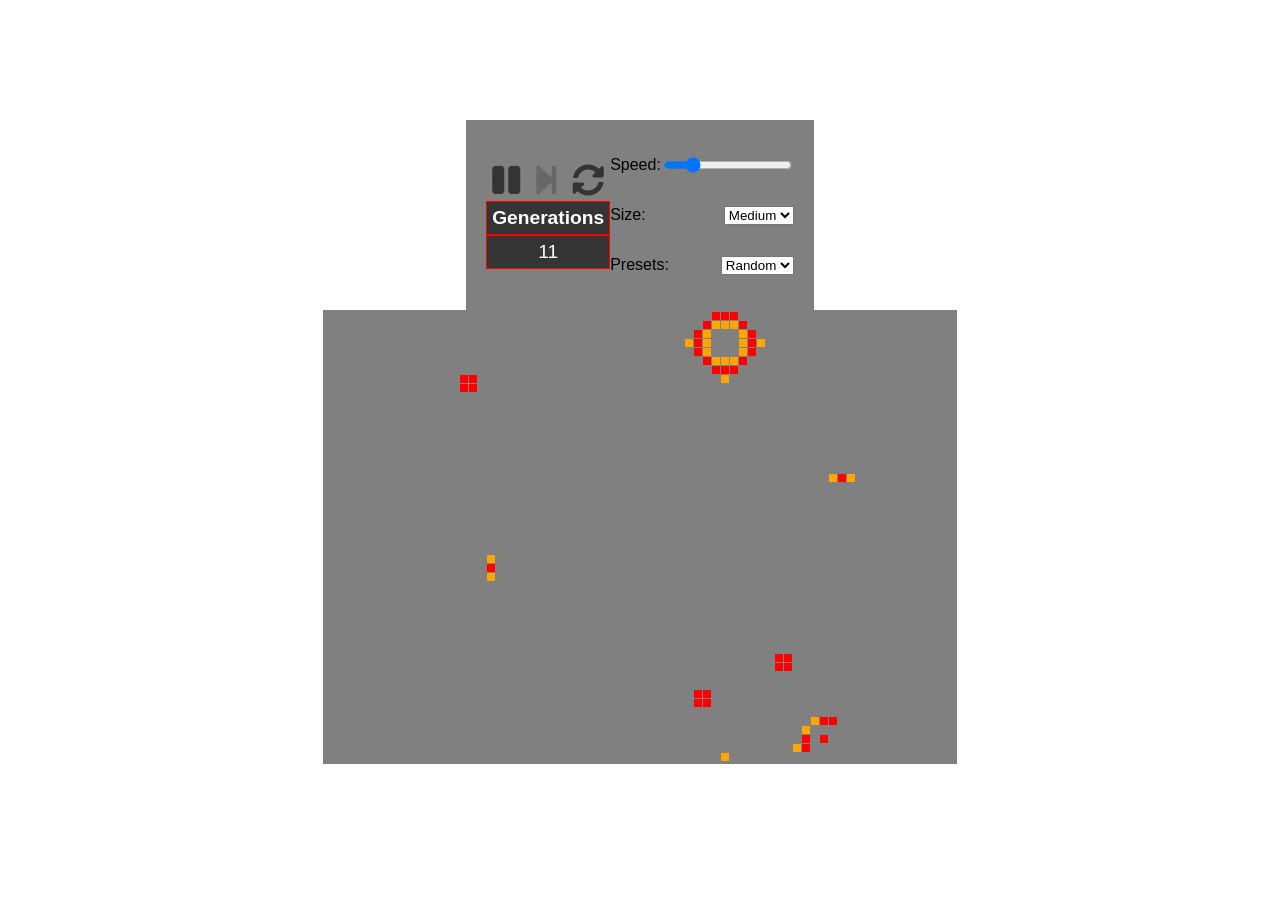
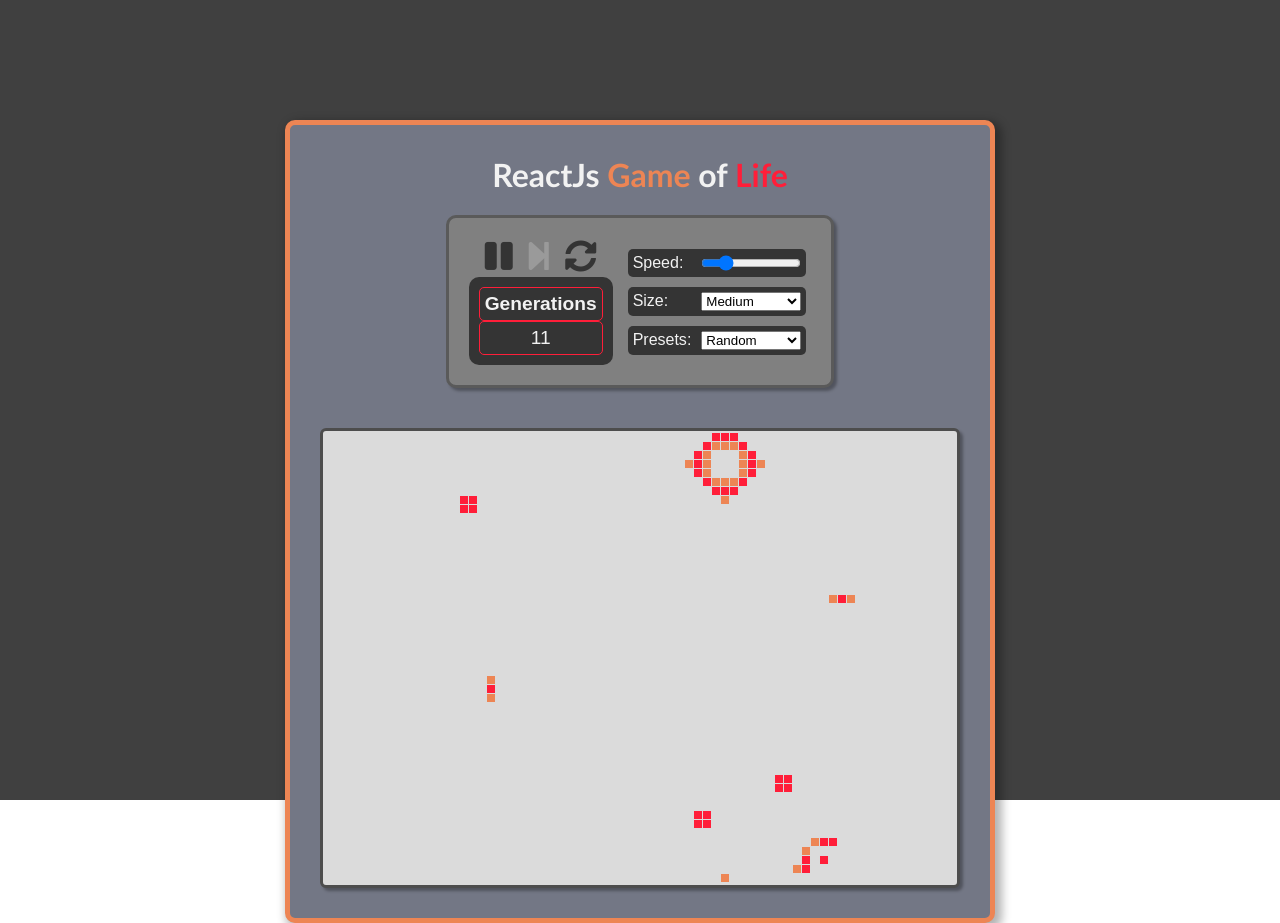
Before and after one commit to oliverdudman/react-game-of-life-fcc, a React app in the folder app/: page / in a window 1280 px wide. Before the commit the page ends 800 px from the top, so only its background shows below. Built offline with nearby package versions, Linux system fonts and the light colour scheme.

Commit message:
update and factor styling

```diff
--- a/app/src/App.css
+++ /dev/null
@@ -1,28 +0,0 @@
-.App {
-  text-align: center;
-}
-
-.App-logo {
-  animation: App-logo-spin infinite 20s linear;
-  height: 80px;
-}
-
-.App-header {
-  background-color: #222;
-  height: 150px;
-  padding: 20px;
-  color: white;
-}
-
-.App-title {
-  font-size: 1.5em;
-}
-
-.App-intro {
-  font-size: large;
-}
-
-@keyframes App-logo-spin {
-  from { transform: rotate(0deg); }
-  to { transform: rotate(360deg); }
-}
--- a/app/src/App.js
+++ b/app/src/App.js
@@ -1,7 +1,6 @@
 import React, { Component } from 'react';
 import Board from './board';
 
-import './App.css';
 import './scss/App.scss';
 
 
@@ -23,7 +22,7 @@
 function Dropdown(props) {
   return (
     <div>
-      <select onChange={props.handleChange} value={props.curValue}>
+      <select className="ctrls__item__input" onChange={props.handleChange} value={props.curValue}>
         {
           props.values.map((value) => {
             return <option key={value} value={value}>{value}</option>
@@ -37,7 +36,7 @@
 function Range(props) {
   return (
     <input
-      className="slider"
+      className="ctrls__item__input"
       type="range"
       min="0.5"
       max="5"
@@ -74,6 +73,7 @@
   } else if (props.type === "Slider") {
     control =
     <Range
+      className="ctrls__item__input"
       curValue={props.value}
       handleChange={props.eventHandler}
     />
@@ -88,7 +88,7 @@
 
   return (
     <div className="ctrls__item">
-      <p>{props.label}: </p>
+      <span>{props.label}: </span>
       {control}
     </div>
   )
@@ -302,6 +302,7 @@
   render() {
     return (
       <div className="container">
+        <h1>ReactJs <span className="life-orange">Game</span> of <span className="life-red">Life</span></h1>
         <div className="ctrls">
           <div className="ctrls__left">
             <StateButtons
--- a/app/src/board.js
+++ b/app/src/board.js
@@ -34,7 +34,7 @@
   drawSquare(i, j, ctx, cellValue) {
     let positionX = i * (this.cellTotal);
     let positionY = j * (this.cellTotal);
-    let cellColor = cellValue === 1 ? "orange" : "red";
+    let cellColor = cellValue === 1 ? "#ED8554" : "#ff1e39";
     ctx.fillStyle = cellColor;
     ctx.fillRect(positionX, positionY, this.cellSize, this.cellSize);
   }
--- a/app/src/scss/App.scss
+++ b/app/src/scss/App.scss
@@ -5,12 +5,14 @@
         "modules/board";
 
  h1{
+    margin-top: 0px;
     font-family: 'Trebuchet MS', 'Lucida Sans Unicode', 'Lucida Grande', 'Lucida Sans', Arial, sans-serif;
     color: $font-color;
  }
 
  #root {
    height: 100%;
+   background-color: darken($base-color, 25);
  }
 
  .container {
@@ -22,4 +24,18 @@
    display: flex;
    align-items: center;
    flex-direction: column;
+   padding: 30px;
+   border: 5px solid $life-orange-color;
+   border-radius: 10px;
+
+   background-color: $color-grey-blue;
+   box-shadow: 4px 4px 10px 3px rgba(0,0,0,0.3);
  }
+
+ .life-red {
+   color: $life-red-color;
+ }
+
+ .life-orange {
+   color: $life-orange-color;
+ }
--- a/app/src/scss/base/_vars.scss
+++ b/app/src/scss/base/_vars.scss
@@ -1,11 +1,14 @@
-$font-color: white;
+$font-color: #f2f2f2;
 
-$board-base-color: grey;
+$life-red-color: #ff1e39;
+$life-orange-color: #ED8554;
 
-//board sizes
-$cell-size: 10px;
-$cell-margin: 1px;
-$board-width-small: 50 * ($cell-size + $cell-margin * 2);
-$board-width-medium: 70 * ($cell-size + $cell-margin * 2);
-$board-width-large: 100 * ($cell-size + $cell-margin * 2);
-$board-height: 30 * $cell-size;
+$base-color: grey;
+$board-dark-border: darken($base-color, 20);
+$board-light-border: darken($base-color, 15);
+
+$board-dead-cells-color: #DBDBDB;
+$color-grey-blue: #737785;
+
+$ctrls-color: darken($base-color, 30);
+$ctrls-disabled-color: lighten($ctrls-color, 40);
--- a/app/src/scss/modules/_buttons.scss
+++ b/app/src/scss/modules/_buttons.scss
@@ -1,27 +1,15 @@
 .btn {
   font-size: 2em;
-  color: darken($board-base-color, 30);
+  color: $ctrls-color;
   background-color: transparent;
   border:none;
-
-  &--large {
-    width: 150px;
-  }
-
-  &--medium {
-    width: 100px;
-  }
-
-  &.active, &:active {
-    // background-color: darken($board-base-color, 10);
-  }
 
   &:hover {
     cursor: pointer;
   }
 
   &--disabled {
-    color: darken($board-base-color, 10);
+    color: $ctrls-disabled-color;
 
     &:hover {
       cursor: default;
--- a/app/src/scss/modules/_controls.scss
+++ b/app/src/scss/modules/_controls.scss
@@ -3,58 +3,60 @@
   justify-content: center;
   align-items: center;
   padding: 20px;
-  background-color: $board-base-color;
+  border: 3px solid $board-light-border;
+  border-radius: 10px;
 
-  &--medium {
-    width: 450px;
-  }
+  background-color: $base-color;
+  box-shadow: 3px 3px 3px rgba(0,0,0,0.3);
 
-  &--large {
-    width: 600px;
-  }
+  &__left {
+    height: 100%;
 
-}
-
-.ctrls__left {
-  height: 100%;
     display: flex;
     flex-direction: column;
     justify-content: center;
     align-items: center;
+    margin-right: 10px;
   }
 
-.ctrls__right {
+  &__right {
     display: flex;
     flex-direction: column;
     justify-content: center;
   }
 
-.ctrls__item {
+  &__item {
     display: flex;
     justify-content: space-between;
     align-items: center;
+    margin: 5px;
+    padding: 5px;
+    border-radius: 5px;
+
+    color: $font-color;
+    background-color: $ctrls-color;
+
+    &__input {
+      width: 100px;
+      margin: 0px;
+      margin-left: 10px;
+    }
+  }
 }
 
-.ctrls__label {
-  width: 120px;
-
-  margin: 0px;
+.generations-display {
+  border-spacing: 0;
+  border-radius: 10px;
+  padding: 10px;
 
   font-size: 1.2em;
   text-align: center;
   color: $font-color;
-}
-
-.generations-display {
-  border-spacing: 0;
-
-  font-size: 1.2em;
-  text-align: center;
-  color: $font-color;
-  background-color: darken($board-base-color, 30);
+  background-color: $ctrls-color;
 
   & td, & th {
     padding: 5px;
-    border: 1px solid red;
+    border: 1px solid $life-red-color;
+    border-radius: 5px;
   }
 }
--- a/app/src/scss/modules/board.scss
+++ b/app/src/scss/modules/board.scss
@@ -1,38 +1,11 @@
 .board {
   padding: 2px;
-  background-color: $board-base-color;
+  margin-top: 40px;
+  border: 3px solid $board-dark-border;
+  border-radius: 6px;
 
-  &--small {
-    width: $board-width-small;
-  }
+  background-color: $board-dead-cells-color;
+  box-shadow: 3px 3px 3px rgba(0,0,0,0.3);
 
-  &--medium {
-    width: $board-width-medium;
-  }
 
-  &--large {
-    width: $board-width-large;
-  }
-
-  &__cell {
-    display: inline-block;
-    width: $cell-size;
-    height: $cell-size;
-    background-color: black;
-    margin: $cell-margin;
-
-    &.active {
-      background-color: orange;
-    }
-
-    &.active--old {
-      background-color: red;
-    }
-  }
-
-  &__row {
-    height: $cell-size + 2 * $cell-margin;
-    padding: 0px;
-    margin: 0px;
-  }
 }
```
Lines whose indentation alone changed are shown as unchanged.
